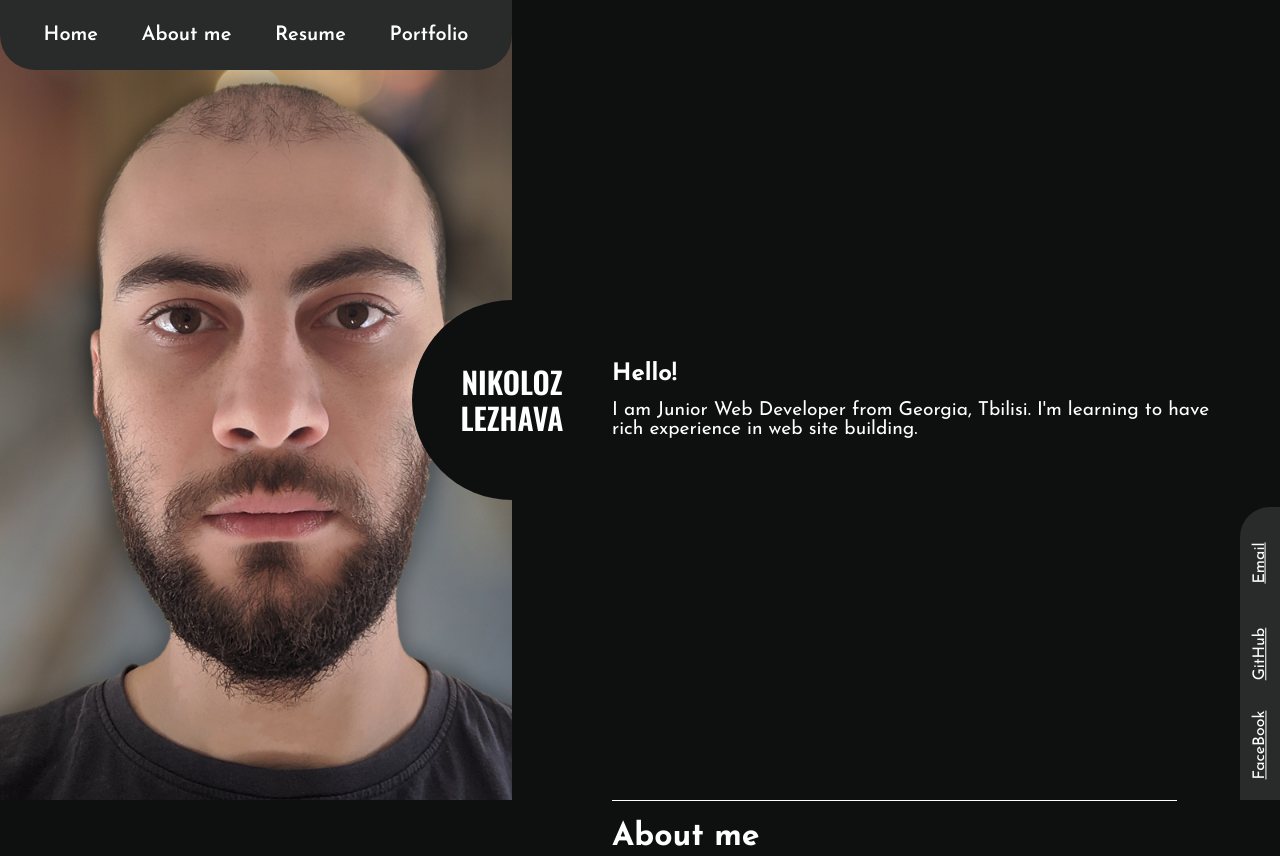
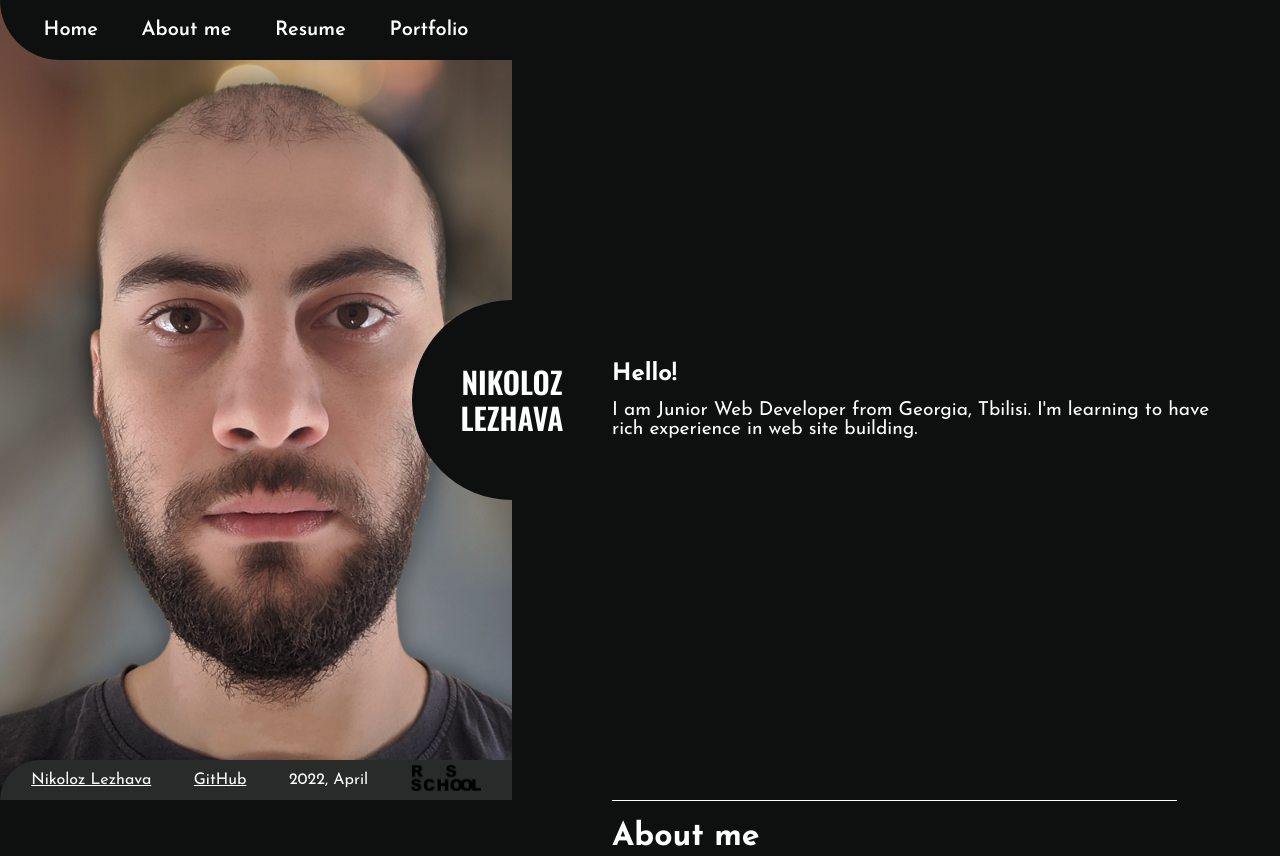
Before and after one commit to Han2er/rsschool-cv, a plain HTML site: page index.html in a window 1280 px wide. Shown: the top 856 px of the page. Drawn offline with nearby package versions, Linux system fonts and the light colour scheme.

Commit message:
feat: add footer info

```diff
--- a/index.html
+++ b/index.html
@@ -84,9 +84,13 @@
     </main>
 
     <footer>
-      <a href="https://www.facebook.com/">FaceBook</a>
-      <a href="https://www.github.com/">GitHub</a>
-      <a href="mailto:han2er@live.com">Email</a>
+      <a href="https://han2er.github.io/rsschool-cv/">Nikoloz Lezhava</a>
+      <a href="https://www.github.com/han2er">GitHub</a>
+      <time datetime="2022-04-19">2022, April</time>
+
+      <a href="https://rs.school/">
+        <img src="./images/logo-rsschool3.png" width="70px" alt="logo"
+      /></a>
     </footer>
   </body>
 </html>
--- a/style.css
+++ b/style.css
@@ -24,10 +24,10 @@ header {
   position: fixed;
   top: 0;
   left: 0;
-  background-color: var(--bg-color-secondary);
+  background-color: var(--bg-color-main);
   width: 40%;
-  height: 70px;
-  border-radius: 0 0 35px 35px;
+  height: 60px;
+  border-radius: 0 0 0 60px;
   display: flex;
   justify-content: space-evenly;
   align-items: center;
@@ -132,18 +132,15 @@ article li {
 
 footer {
   background-color: var(--bg-color-secondary);
-  width: 40px;
-  height: 293px;
+  width: 40%;
+  height: 40px;
   display: flex;
   position: fixed;
   padding: 10px;
-  right: 0;
+  left: 0;
   bottom: 0;
-  flex-direction: column-reverse;
+  /* flex-direction: column-reverse; */
   justify-content: space-around;
   align-items: center;
-  border-radius: 30px 0 0 0;
+  border-radius: 40px 0 0 0;
 }
-footer a {
-  transform: rotate(270deg);
-}
```
Also changed, not shown: images/logo-rsschool3.png (added).
